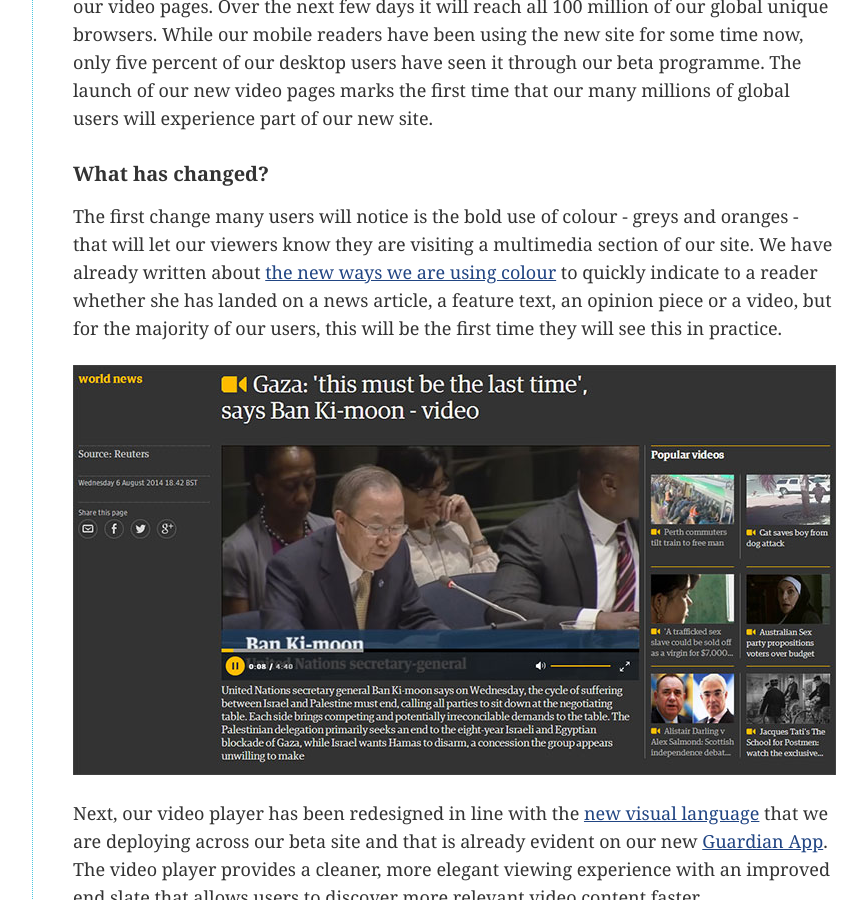
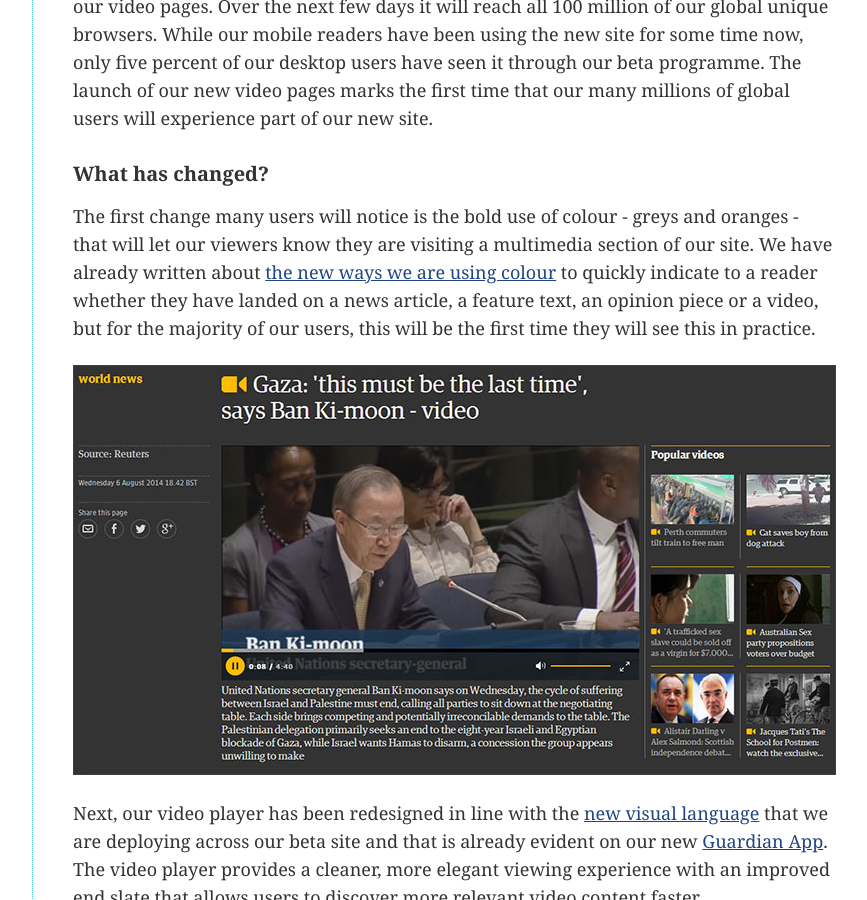
Before and after one commit to guardian/next, a Jekyll site: the page built from jekyll/_posts/2014-08-06-video-redesign.md, in a window 1280 px wide and 900 px high, scrolled down 361 px. Shown: the whole window, without its empty margins (258-1125 px from the left). Built offline with Jekyll 4.4.1, drawn with Linux system fonts in a browser that asks for light colours; some web fonts are replaced; Markdown is read by kramdown in place of the engine named in the settings.

Commit message:
wording tweak

```diff
--- a/jekyll/_posts/2014-08-06-video-redesign.md
+++ b/jekyll/_posts/2014-08-06-video-redesign.md
@@ -10,7 +10,7 @@ This week we have launched a completely redesigned video player and a new design
 
 ## What has changed?
 
-The first change many users will notice is the bold use of colour - greys and oranges - that will let our viewers know they are visiting a multimedia section of our site. We have already written about <a href="http://next.theguardian.com/blog/bison/">the new ways we are using colour</a> to quickly indicate to a reader whether she has landed on a news article, a feature text, an opinion piece or a video, but for the majority of our users, this will be the first time they will see this in practice.
+The first change many users will notice is the bold use of colour - greys and oranges - that will let our viewers know they are visiting a multimedia section of our site. We have already written about <a href="http://next.theguardian.com/blog/bison/">the new ways we are using colour</a> to quickly indicate to a reader whether they have landed on a news article, a feature text, an opinion piece or a video, but for the majority of our users, this will be the first time they will see this in practice.
 
 <img src="/assets/images/video_eg_1.jpg" style="width:100%;padding:10px 0;" />
 
```
